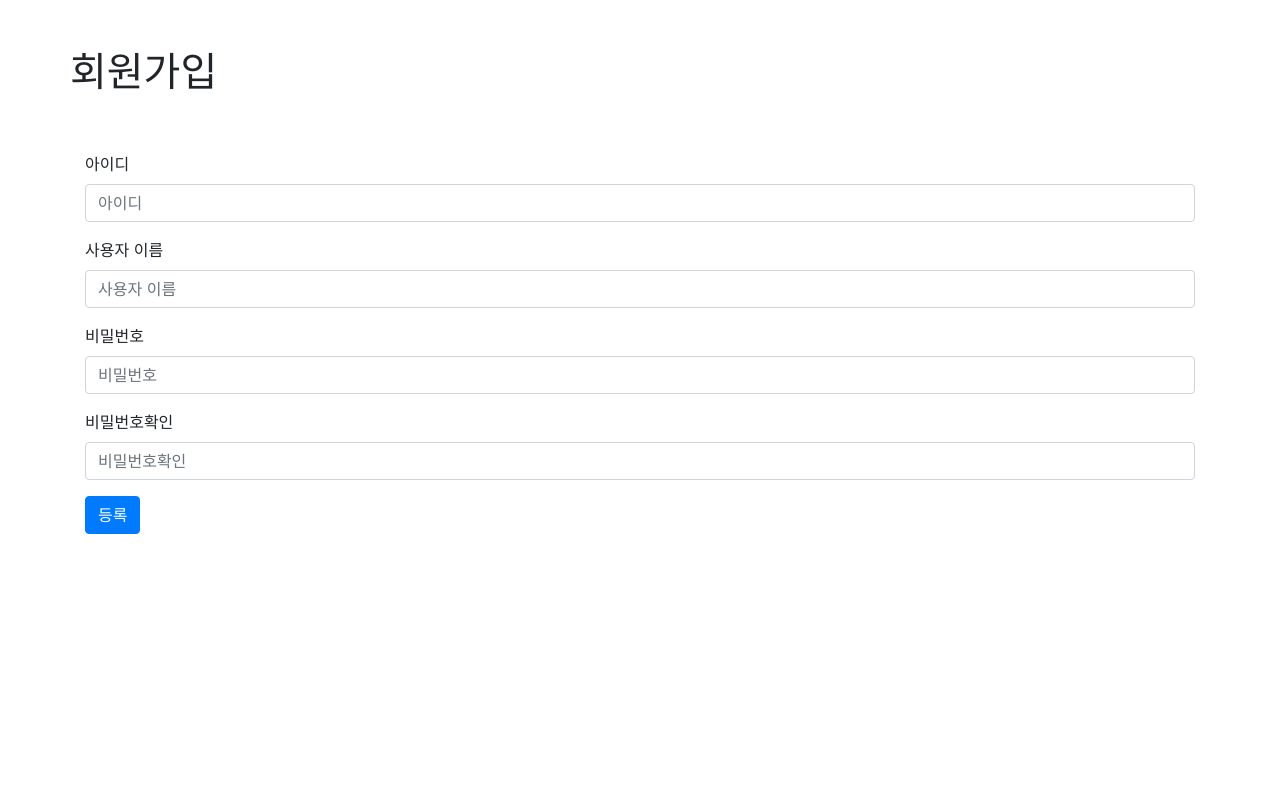
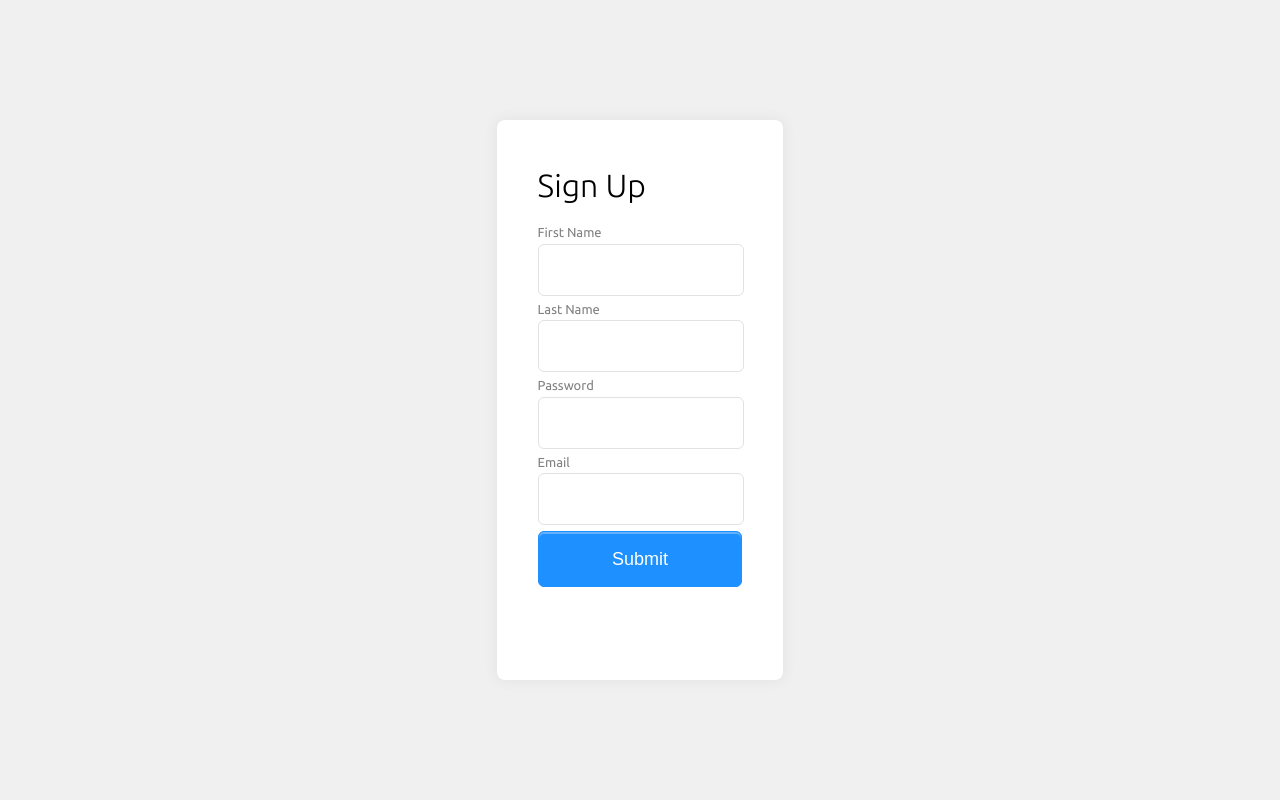
Before and after one commit to Jojorabbit21/Flask-Signup-MVC, a Flask app: page /register in a window 1280 px wide. Run offline with Flask 2, Linux system fonts and the light colour scheme; some libraries are stand-ins or nearby versions.

Commit message:
Major #0128

```diff
--- a/app.py
+++ b/app.py
@@ -1,53 +1,51 @@
-from flask import Flask, render_template, request, redirect #render_template로 html 파일 렌더링
-from models import db, Fcuser
 import os
+from flask import Flask
+from flask import request
+from flask import redirect
+from flask import render_template
+from models import db
+from models import Fcuser
+
+from flask_wtf.csrf import CSRFProtect
+from forms import RegisterForm
 
 app = Flask(__name__)
 
+@app.route('/register', methods=['GET','POST']) #Get,Pos 둘다 사용
+def register():
+  form = RegisterForm()
+  if form.validate_on_submit(): # POST 검사의 유효성 검사가 정상적으로 되었는지 확인할 수 있다.
+    fcuser = Fcuser() #models.py에 있는 Fcuser 클래스
+    fcuser.userid = form.data.get('userid')
+    fcuser.username = form.data.get('username')
+    fcuser.password = form.data.get('password')
+    fcuser.email = form.data.get('email')
+
+    db.session.add(fcuser)
+    db.session.commit()
+
+    return "Sign up completed"
+  return render_template('index.html', form=form)
+
 @app.route('/')
 def hello():
-  return "WELCOME!"
-
-#GET = 페이지에 나오도록 요청, POST = 버튼을 눌렀을 때 데이터를 가지고 오는 요청 / 요청 정보 확인하려면 request 임포트 필요
-@app.route('/register', methods=['GET','POST'])
-def register():
-  if request.method == 'GET':
-    return render_template('index.html')
-  else:
-    #회원정보 생성
-    userid = request.form.get('userid')
-    username = request.form.get('username')
-    password = request.form.get('password')
-    re_password = request.form.get('re_password')
-    print(password)
-    # 들어오는지 확인
-
-    if not (userid and username and password and re_password):
-      return "Fill all forms"
-    elif password != re_password:
-      return "Check your password"
-    else:
-      #If everything is okay
-      fcuser = Fcuser()
-      fcuser.password = password
-      fcuser.userid = userid
-      fcuser.username = username
-      db.session.add(fcuser)
-      db.session.commit()
-      return "Sign Up Completed"
-
-    return redirect('/')
+  return "Hello"
 
 if __name__ == '__main__':
-  base_dir = os.path.abspath(os.path.dirname(__file__)) #DB경로를 절대경로로 설정
-  db_file = os.path.join(base_dir, 'db.sqlite') #데이터베이스 이름과 경로
-  app.config['SQLALCHEMY_DATABASE_URI'] = 'sqlite:///' + db_file
-  app.config['SQLALCHEMY_COMMIT_ON_TEARDOWN'] = True #사용자에게 원하는 정보를 전달 완료했을 때를 TEARDOWN이라고 하고, 그 순간마다 COMMIT 진행하는 설정
-  #여러가지 쌓여있던 동작을 Commit해서 DB에 반영시켜줌. 이러한 단위들은 트랜잭션이라고 함
-  app.config['SQLALCHEMY_TRACK_MODIFICATIONS'] = False #True하면 warning메세지 유발
+  base_dir = os.path.abspath(os.path.dirname(__file__))
+  db_file = os.path.join(base_dir, 'db.sqlite')
 
-  db.init_app(app) # 초기화 후 db.app에 app으로 명시적으로 넣어줌
+  app.config['SQLALCHEMY_DATABASE_URI'] = 'sqlite:///' + db_file #sqlite를 사용(만약 mysql 사용한다면 더 필요한게 많음)
+  app.config['SQLALCHEMY_COMMIT_ON_TEARDOWN'] = True #사용자 요청의 끝마다 커밋(데이터베이스에 푸시)
+  app.config['SQLALCHEMY_TRACK_MODIFICATIONS'] = False #수정사항에 대해 Track하지 않음. True일시 warning 메세지 유발
+  app.config['SECRET_KEY'] = 'wcsfeufhwiquehfdx'
+
+  csrf = CSRFProtect()
+  csrf.init_app(app)
+
+  db.init_app(app)
   db.app = app
-  db.create_all() #이 명령이 있어야 DB 생성됨
+  db.create_all() # DB 생성
 
   app.run(host='127.0.0.1', port=5000, debug=True)
+  # 기본 5000포트, debug = true
--- /dev/null
+++ b/forms.py
@@ -0,0 +1,10 @@
+from tokenize import String
+from flask_wtf import FlaskForm
+from wtforms import StringField, PasswordField, EmailField
+from wtforms.validators import DataRequired, EqualTo
+
+class RegisterForm(FlaskForm):
+  userid = StringField('userid', validators=[DataRequired()])
+  username = StringField('username', validators=[DataRequired()])
+  password = PasswordField('password', validators=[DataRequired()])
+  email = EmailField('email', validators=[DataRequired()])
--- a/models.py
+++ b/models.py
@@ -8,3 +8,4 @@ class Fcuser(db.Model):
     password = db.Column(db.String(64))     #패스워드를 받아올 문자열길이
     userid = db.Column(db.String(32))       #이하 위와 동일
     username = db.Column(db.String(8))
+    email = db.Column(db.String(64))
--- /dev/null
+++ b/note.txt
@@ -0,0 +1,2 @@
+Placeholder to label CSS
+https://codemyui.com/input-field-placeholder-to-label-transition/
--- /dev/null
+++ b/static/css/style.css
@@ -0,0 +1,103 @@
+@import url('https://fonts.googleapis.com/css2?family=Ubuntu:ital,wght@0,300;0,400;0,500;0,700;1,300;1,400;1,500;1,700&display=swap');
+
+body {
+  margin: 0;
+  padding: 0;
+  background-color: #f0f0f0;
+  width: 100vw;
+  max-width: 100%;
+  height: 100vh;
+  max-height: 100%;
+
+  font-family: 'Ubuntu', sans-serif;
+}
+
+.background {
+  width: 100%;
+  height: 100%;
+  overflow-y: hidden;
+  overflow-x: hidden;
+  display: flex;
+  flex-direction: column;
+  justify-content: center;
+  align-items: center;
+}
+
+.container {
+  width: 40%;
+  height: 70%;
+  background-color: transparent;
+  display: flex;
+  flex-direction: column;
+  justify-content: center;
+  align-items: center;
+}
+
+.signup-modal {
+  width: 40%;
+  height: 100%;
+  padding: 5% 8%;
+  background-color: white;
+  border-radius: 8px;
+  box-shadow: 0 0 14px 2px rgba(0,0,0,0.05);
+  display:block;
+}
+
+.signup-header {
+  width: 100%;
+  top: 0;
+}
+.signup-header h1 {
+  font-weight: 200;
+}
+
+.signup-body {
+  width: 100%;
+}
+
+.form-group {
+  width: 100%;
+  height: 7vh;
+  margin: 10% 0;
+}
+
+label, input {
+  display: block;
+}
+
+label {
+  font-size: 13px;
+  color: gray;
+}
+
+input {
+  width: 90%;
+  height: 90%;
+  border-width: 1px;
+  border-color: rgb(226, 226, 226);
+  border-style: solid;
+  border-radius: 6px;
+  padding: 0 5%;
+  outline: none;
+  margin-top: 2%;
+}
+
+button[type='submit'] {
+  width: 100%;
+  height: 7vh;
+  box-shadow: rgba(255, 255, 255, 0.3) 0 2px 0 0 inset;
+  border-width: 1px;
+  border-color: dodgerblue;
+  border-style: solid;
+  border-radius: 6px;
+  background-color:dodgerblue;
+  display: inline-block;
+
+  color: white;
+  font-size: 18px;
+  font-weight: 300;
+}
+
+button:focus {
+  background-color:seagreen;
+}
--- a/templates/index.html
+++ b/templates/index.html
@@ -1,43 +1,49 @@
 <!DOCTYPE html>
-<html lang="en">
+<html>
     <head>
-    <meta charset="UTF-8">
-    <meta name="viewport" content="width=device-width, initial-scale=1.0">
-    <meta http-equiv="X-UA-Compatible" content="ie=edge">
-    <title>Document</title>
-    <link rel="stylesheet" href="https://stackpath.bootstrapcdn.com/bootstrap/4.4.1/css/bootstrap.min.css" integrity="sha384-Vkoo8x4CGsO3+Hhxv8T/Q5PaXtkKtu6ug5TOeNV6gBiFeWPGFN9MuhOf23Q9Ifjh" crossorigin="anonymous">
-    <script src="https://code.jquery.com/jquery-3.4.1.slim.min.js" integrity="sha384-J6qa4849blE2+poT4WnyKhv5vZF5SrPo0iEjwBvKU7imGFAV0wwj1yYfoRSJoZ+n" crossorigin="anonymous"></script>
-<script src="https://cdn.jsdelivr.net/npm/popper.js@1.16.0/dist/umd/popper.min.js" integrity="sha384-Q6E9RHvbIyZFJoft+2mJbHaEWldlvI9IOYy5n3zV9zzTtmI3UksdQRVvoxMfooAo" crossorigin="anonymous"></script>
-<script src="https://stackpath.bootstrapcdn.com/bootstrap/4.4.1/js/bootstrap.min.js" integrity="sha384-wfSDF2E50Y2D1uUdj0O3uMBJnjuUD4Ih7YwaYd1iqfktj0Uod8GCExl3Og8ifwB6" crossorigin="anonymous"></script>
+        <meta charset='utf-8'/>
+        <meta name='viewport' content="width=device-width, initial-scale=1, shrink-to-fit=no"/>
+        <link href="{{ url_for('static', filename='css/style.css') }}" rel="stylesheet">
     </head>
+
 <body>
-    <div class = "container">
-        <div class="row mt-5">
-            <h1>회원가입</h1>
+  <div class="background">
+    <div class="container">
+      <div class="signup signup-modal">
+        <div class="signup signup-header">
+            <h1>Sign Up</h1>
         </div>
-        <div class="row mt-5">
-        <div class="col-12">
-            <form method="POST" >
+        <div class="signup signup-body">
+                <form method="POST" >   <!--엑션 삭제해야됌-->
+                    {{form.csrf_token}}
                     <div class="form-group">
-                    <label for="userid">아이디</label>
-                    <input type="text" class="form-control" id="userid" placeholder="아이디" name="userid"/>
-                    <!-- id는 삭제해도 되더라. 마지막에 name과 app.py의 get 메소드 사용하는 부분이 일치해야 상응한다 -->
+                        <!-- <label for="userid">아이디</label>
+                        <input type="text" class="form-control" id="userid" placeholder="아이디" name="userid" /> -->
+                        {{form.userid.label("First Name")}}
+                        {{form.userid(class="form-control")}}
                     </div>
                     <div class="form-group">
-                    <label for="username">사용자 이름</label>
-                    <input type="text" class="form-control" id="username" placeholder="사용자 이름" name="username"/>
-
+                        <!-- <label for="username">이름</label>
+                        <input type="text" class="form-control" id="username" placeholder="사용자이름" name="username" /> -->
+                        {{form.username.label("Last Name")}}
+                        {{form.username(class="form-control")}}
                     </div>
                     <div class="form-group">
-                    <label for="password">비밀번호</label>
-                    <input type="password" class="form-control" id="password" placeholder="비밀번호" name="password"/>
+                        <!-- <label for="password">비밀번호</label>
+                        <input type="password" class="form-control" id="password" placeholder="비밀번호" name="password" /> -->
+                        {{form.password.label("Password")}}
+                        {{form.password(class="form-control")}}
                     </div>
                     <div class="form-group">
-                    <label for="re_password">비밀번호확인</label>
-                    <input type="password" class="form-control" id="re_password" placeholder="비밀번호확인" name="re_password"/>
+                        <!-- <label for="re-password">비밀번호 확인</label>
+                        <input type="password" class="form-control" id="re_password" placeholder="비밀번호 확인" name="re-password" /> -->
+                        {{form.email.label("Email")}}
+                        {{form.email  (class="form-control")}}
                     </div>
-                <button type="submit" class="btn btn-primary">등록</button>
+                    <button type="submit" class="btn btn-primary">Submit</button>
                 </form>
+        </div>
+      </div>
     </div>
   </div>
 </body>
```
Also changed, not shown: db.sqlite (deleted). Lines whose indentation alone changed are shown as unchanged.
